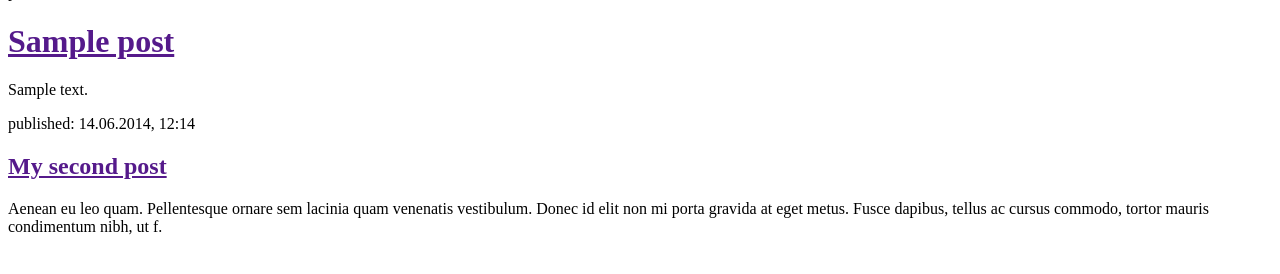
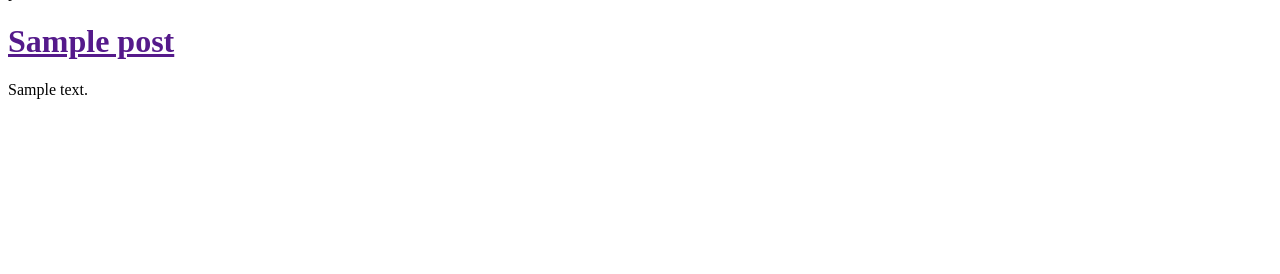
Before and after one commit to Dev-Guccin/my-first-blog, a Django app: page / in a window 1280 px wide. Shown: the part 83-357 px from the top of the page. Run offline with Django 3.2, Linux system fonts and the light colour scheme; tables that the repository leaves empty hold one stand-in row (values such as "Sample post").

Commit message:
2times template change

```diff
--- a/blog/templates/blog/post_list.html
+++ b/blog/templates/blog/post_list.html
@@ -16,11 +16,5 @@
 		</div>
 	{% endfor %}
         </div>
-
-        <div>
-            <p>published: 14.06.2014, 12:14</p>
-            <h2><a href="">My second post</a></h2>
-            <p>Aenean eu leo quam. Pellentesque ornare sem lacinia quam venenatis vestibulum. Donec id elit non mi porta gravida at eget metus. Fusce dapibus, tellus ac cursus commodo, tortor mauris condimentum nibh, ut f.</p>
-        </div>
     </body>
 </html>
```
